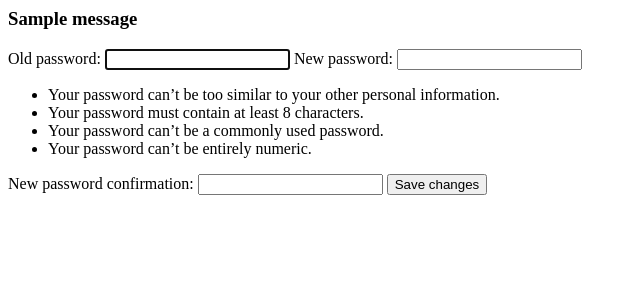
After one commit to ddvuser/pass-vault, a Django app: page /password/ in a window 1280 px wide. The commit adds this page. Shown: the top 300 px of the page, without its empty margins (0-640 px from the left). Run offline with Django 4.2, Linux system fonts and the light colour scheme; tables that the repository leaves empty hold one stand-in row (values such as "Sample post"); one stand-in notice (Sample message) is shown.

Commit message:
add password change view

```diff
--- /dev/null
+++ b/PassVault/vault/templates/base.html
@@ -0,0 +1,5 @@
+{% for message in messages %}
+    <h3>{{ message }}</h3>
+{% endfor %}
+{% block content %}
+{% endblock %}
--- /dev/null
+++ b/PassVault/vault/templates/change_password.html
@@ -0,0 +1,8 @@
+{% extends 'base.html' %}
+{% block content %}
+<form method="post">
+    {% csrf_token %}
+    {{ form }}
+    <button type="submit">Save changes</button>
+</form>
+{% endblock %}
--- a/PassVault/vault/templates/index.html
+++ b/PassVault/vault/templates/index.html
@@ -1,7 +1,11 @@
+{% extends 'base.html' %}
+{% block content %}
 {% if request.user.is_authenticated %}
     <p>{{ request.user.email }}</p>
     <a href="{% url 'logout' %}">Logout</a>
+    <a href="{% url 'change_password' %}">Change Password</a>
 {% else %}
     <a href="{% url 'login' %}">Login</a>
     <a href="{% url 'register' %}">Register</a>
 {% endif %}
+{% endblock %}
--- a/PassVault/vault/templates/login.html
+++ b/PassVault/vault/templates/login.html
@@ -1,3 +1,5 @@
+{% extends 'base.html' %}
+{% block content %}
 <h1>Login</h1>
 <form method="POST">
     {% csrf_token %}
@@ -5,3 +7,4 @@
     <button type="submit">Login</button>
     <a href="{% url 'register' %}">Don't have an account?</a>
 </form>
+{% endblock %}
--- a/PassVault/vault/templates/register.html
+++ b/PassVault/vault/templates/register.html
@@ -1,3 +1,5 @@
+{% extends 'base.html' %}
+{% block content %}
 <h1>Register</h1>
 <form method="POST">
     {% csrf_token %}
@@ -5,3 +7,4 @@
     <button type="submit">Register</button>
     <a href="{% url 'login' %}">Already have account?</a>
 </form>
+{% endblock %}
--- a/PassVault/vault/urls.py
+++ b/PassVault/vault/urls.py
@@ -6,4 +6,5 @@ urlpatterns = [
     path('register/', views.user_register, name='register'),
     path('login/', views.user_login, name='login'),
     path('logout/', views.user_logout, name='logout'),
+    path('password/', views.change_password, name='change_password'),
 ]
--- a/PassVault/vault/views.py
+++ b/PassVault/vault/views.py
@@ -1,24 +1,29 @@
 from django.shortcuts import render, redirect
-from django.contrib.auth import authenticate, login, logout
+from django.contrib.auth import authenticate, login, logout, update_session_auth_hash
 from .forms import RegisterForm, LoginForm
+from django.contrib import messages
+from django.contrib.auth.forms import PasswordChangeForm
 
 def index(request):
     return render(request, 'index.html')
 
 def user_register(request):
-    if request.method == "POST":
+    if request.method == 'POST':
         form = RegisterForm(request.POST)
         if form.is_valid():
             form.save()
+            messages.success(request, 'You are successfully registered.')
             return redirect('login')
         else:
-            print(form.errors)
+            error_messages = [error for field, error in form.errors.items()]
+            for error in error_messages:
+                messages.error(request, error)
     else:
         form = RegisterForm()
     return render(request, 'register.html', {'form':form})
 
 def user_login(request):
-    if request.method == "POST":
+    if request.method == 'POST':
         form = LoginForm(request.POST)
         if form.is_valid():
             email = form.cleaned_data['email']
@@ -26,11 +31,30 @@ def user_login(request):
             user = authenticate(request, email=email, password=password)
             if user:
                 login(request, user)
+                messages.success(request, 'You are logged in.')
                 return redirect('index')
+        messages.error(request, 'Wrong credentials!')
     else:
         form = LoginForm()
     return render(request, 'login.html', {'form':form})
 
 def user_logout(request):
     logout(request)
+    messages.success(request, 'You are logged out.')
     return redirect('login')
+
+def change_password(request):
+    if request.method == 'POST':
+        form = PasswordChangeForm(request.user, request.POST)
+        if form.is_valid():
+            user = form.save()
+            update_session_auth_hash(request, user)
+            messages.success(request, 'Your password was successfully updated.')
+            return redirect('index')
+        else:
+            error_messages = [error for field, error in form.errors.items()]
+            for error in error_messages:
+                messages.error(request, error)
+    else:
+        form = PasswordChangeForm(request.user)
+    return render(request, 'change_password.html', {'form':form})
```
Also changed, not shown: PassVault/vault/forms.py (line endings or trailing spaces).
